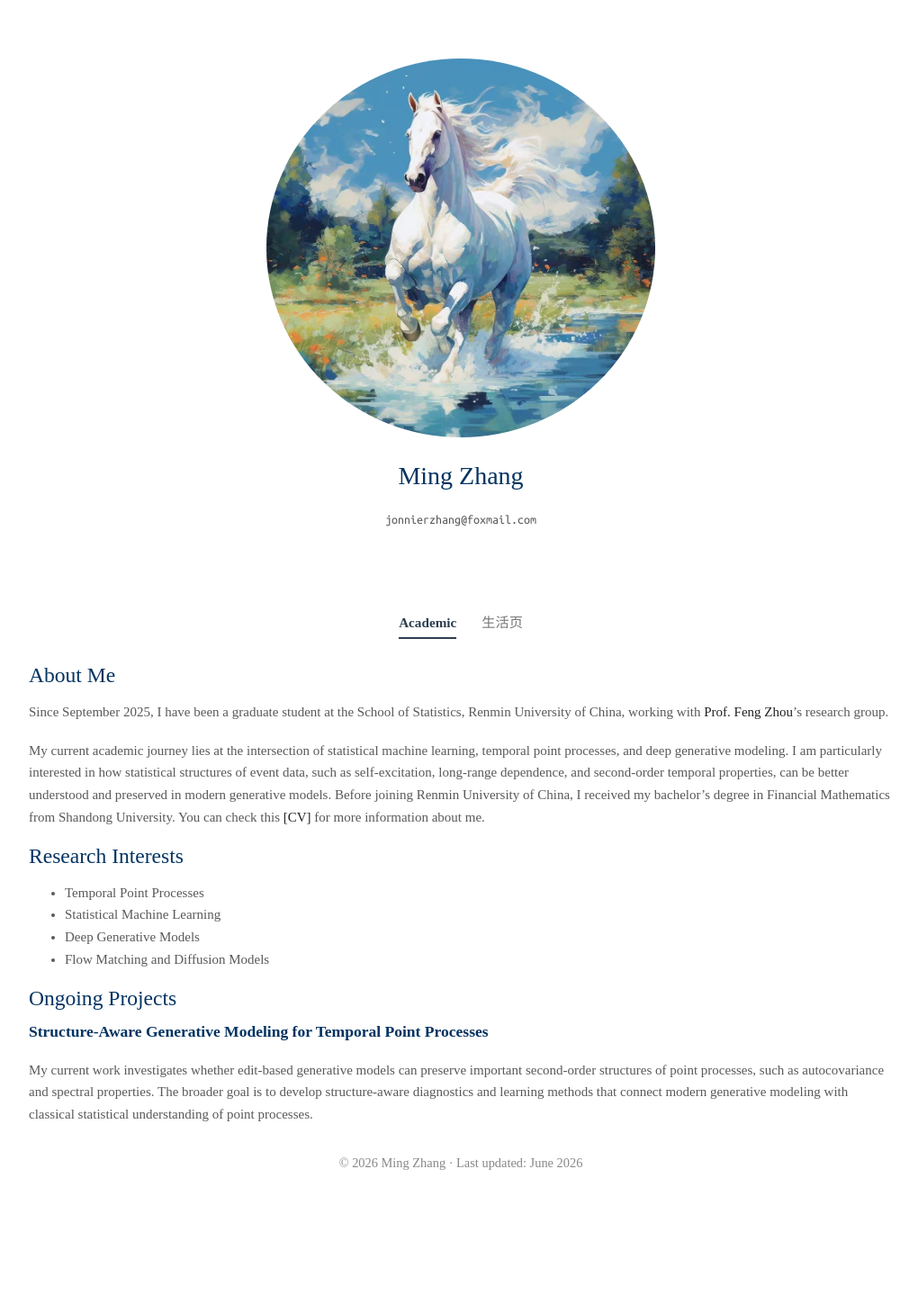
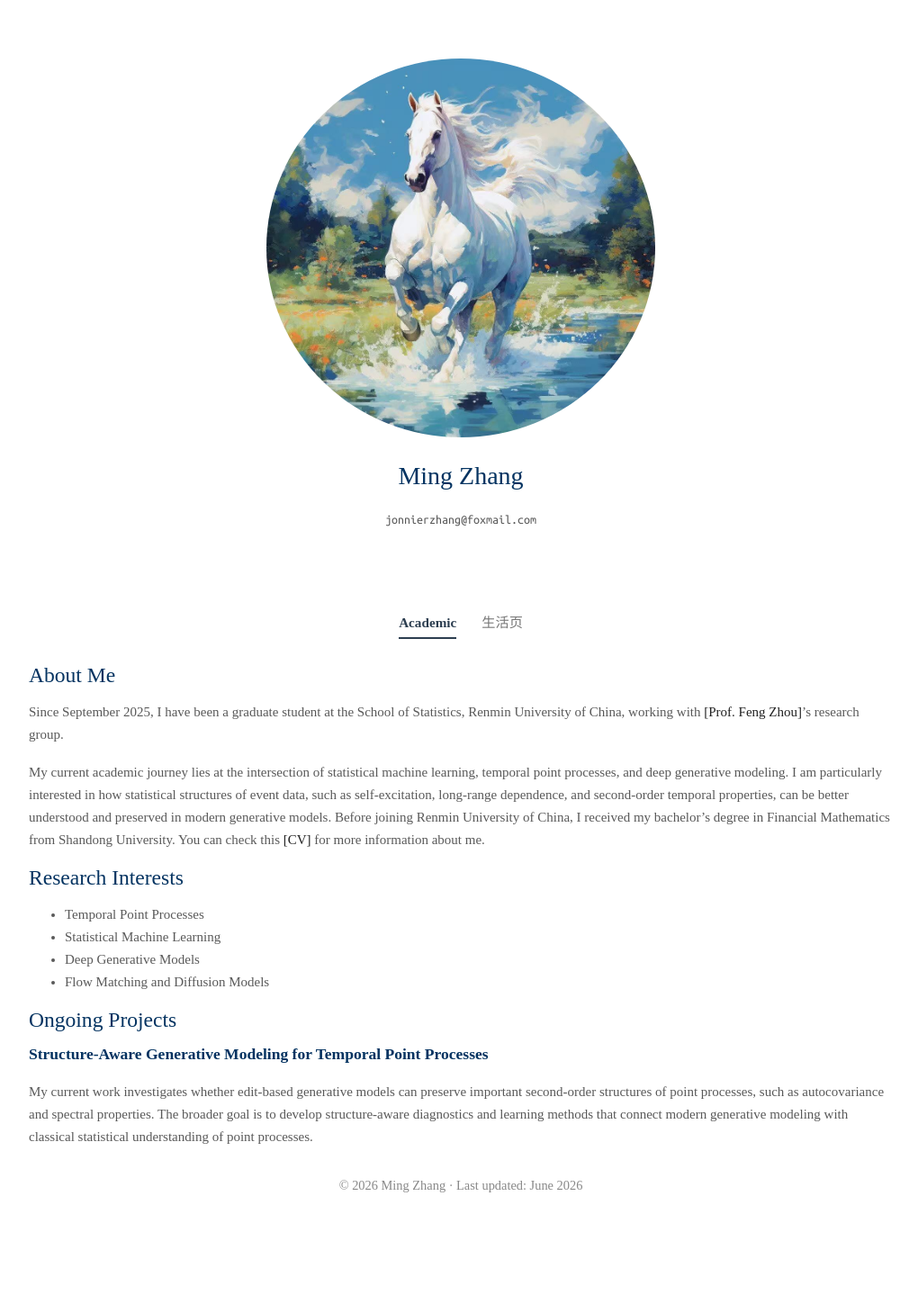
Before and after one commit to zhangming4153/zhangming4153.github.io, a Jekyll site: the page built from index.md, in a window 1280 px wide. Shown: the whole page at 90% size, without its empty margins (128-1148 px from the left). Built offline with Jekyll 4.4.1, drawn with Linux system fonts in a browser that asks for light colours; a style sheet for code colours, icons or effects is not loaded; before the commit the page ends 1424 px from its top, so only the background shows below that.

```diff
--- a/index.md
+++ b/index.md
@@ -16,7 +16,7 @@ permalink: /
 
 ## About Me
 
-Since September 2025, I have been a graduate student at the School of Statistics, Renmin University of China, working with <a href="https://zhoufeng6288.github.io" target="_blank"><strong>Prof. Feng Zhou</strong></a>'s research group.
+Since September 2025, I have been a graduate student at the School of Statistics, Renmin University of China, working with <a href="https://zhoufeng6288.github.io" target="_blank"><strong>[Prof. Feng Zhou]</strong></a>'s research group.
 
 My current academic journey lies at the intersection of statistical machine learning, temporal point processes, and deep generative modeling. I am particularly interested in how statistical structures of event data, such as self-excitation, long-range dependence, and second-order temporal properties, can be better understood and preserved in modern generative models. Before joining Renmin University of China, I received my bachelor's degree in Financial Mathematics from Shandong University. You can check this <a href="/assets/CV_MingZhang_en.pdf" ><strong> [CV] </strong></a> for more information about me.
 
```
